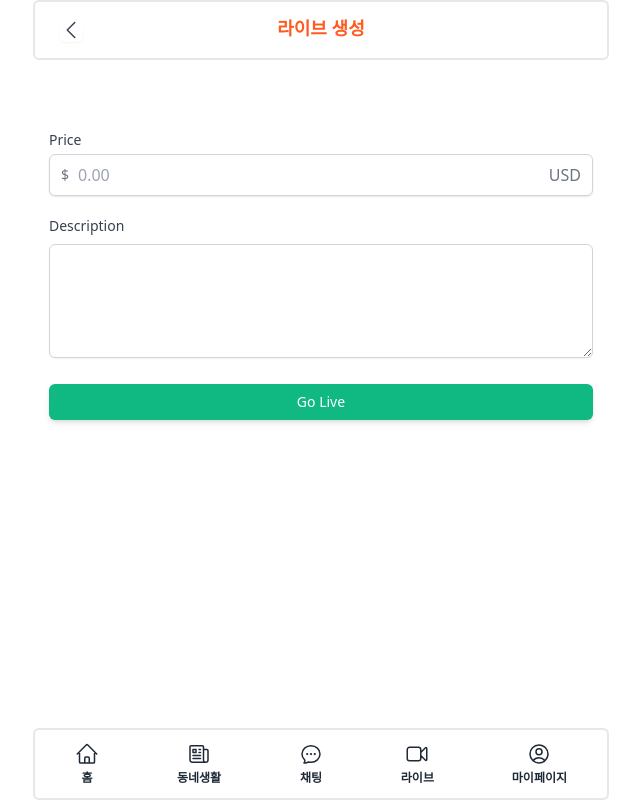
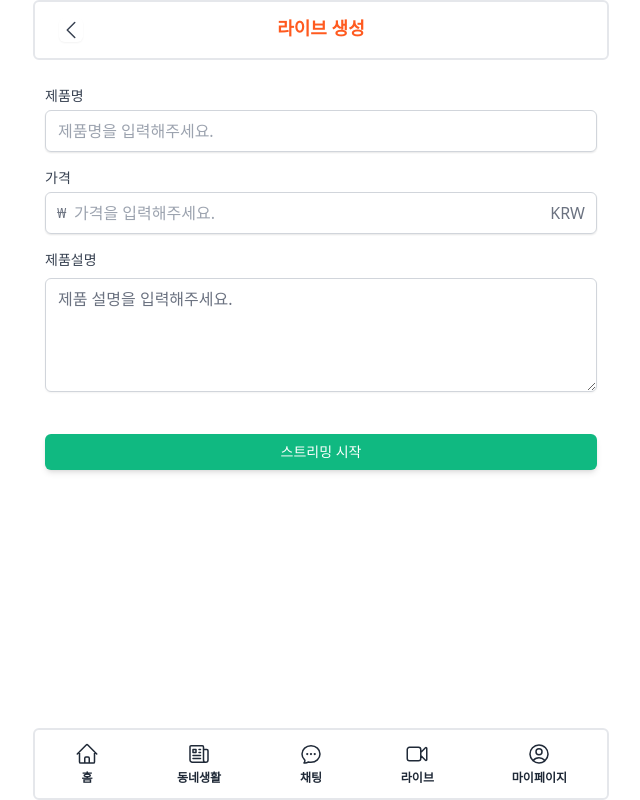
Before and after one commit to sdfwefk11/next-market, a Next.js app: page /stream/create in a window 1280 px wide. Shown: the whole page, without its empty margins (319-959 px from the left). Built offline with nearby package versions, Linux system fonts and the light colour scheme.

Commit message:
Stream Page

```diff
--- a/package.json
+++ b/package.json
@@ -22,6 +22,7 @@
     "iron-session": "^8.0.0-beta.6",
     "next": "13.4.19",
     "next-auth": "^4.24.5",
+    "nextjs-progressbar": "^0.0.16",
     "nodemailer": "^6.9.7",
     "postcss": "8.4.29",
     "react": "18.2.0",
--- a/src/app/api/users/me/route.ts
+++ b/src/app/api/users/me/route.ts
@@ -27,7 +27,6 @@ export async function POST(req: NextRequest) {
         select: { id: true },
       })
     );
-    console.log(alreadyExists);
     if (alreadyExists) {
       return NextResponse.json({
         ok: false,
--- a/src/app/profile/edit/page.tsx
+++ b/src/app/profile/edit/page.tsx
@@ -1,7 +1,6 @@
 "use client";
 import Button from "@/components/button";
 import Input from "@/components/input";
-import ProfileLoading from "@/components/profile-loading";
 import useMutation from "@/libs/client/useMutation";
 import React, { useEffect, useState } from "react";
 import { useForm } from "react-hook-form";
@@ -39,7 +38,6 @@ export default function Edit() {
       return setError("formErrors", { message: "닉네임은 최소 2자입니다." });
     }
     editProfile({ nickName });
-    setNameToggle(data?.message ? false : true);
   };
   useEffect(() => {
     if (data) {
@@ -53,6 +51,7 @@ export default function Edit() {
     <form className="px-4 space-y-7" onSubmit={handleSubmit(onVaild)}>
       <div className="flex items-center space-x-3">
         <div className="w-14 h-14 rounded-full bg-orange-500" />
+        <div>{user.name}</div>
         <label
           htmlFor="picture"
           className="cursor-pointer border-gray-300 py-2 px-3 border rounded-md bg-emerald-500 shadow-sm text-sm text-white transition-colors hover:bg-emerald-600 hover:text-orange-300"
@@ -66,7 +65,7 @@ export default function Edit() {
           className="text-sm font-medium text-gray-700 flex space-x-3 justify-center items-center border rounded-md shadow bg-slate-100"
           htmlFor="name"
         >
-          <h2 className="text-lg font-bold">닉네임</h2>
+          <h2 className="text-lg font-bold">닉네임수정</h2>
           <svg
             className="w-6 h-6 text-gray-500 dark:text-white cursor-pointer hover:text-sky-300 transition-colors"
             aria-hidden="true"
--- a/src/app/stream/create/page.tsx
+++ b/src/app/stream/create/page.tsx
@@ -1,47 +1,54 @@
-import RootLayout from "@/app/layout";
+"use client";
+import Button from "@/components/button";
+import Input from "@/components/input";
 import Navi from "@/components/navi";
+import TextArea from "@/components/textarea";
+import useMutation from "@/libs/client/useMutation";
+import { useForm } from "react-hook-form";
+
+interface CreateStreamDataType {
+  name: string;
+  price: number;
+  description: string;
+}
 
 export default function Create() {
+  const { register, handleSubmit } = useForm<CreateStreamDataType>();
+  const [] = useMutation("/api/lives");
+  const onValid = (data: CreateStreamDataType) => {
+    console.log(data);
+  };
   return (
     <>
       <Navi title="라이브 생성" />
-      <div className="space-y-5 py-10 px-4">
-        <div className="my-5">
-          <label
-            htmlFor="price"
-            className="text-sm font-medium text-gray-700 mb-1 block"
-          >
-            Price
-          </label>
-          <div className="rounded-md shadow-sm relative flex items-center">
-            <div className="absolute left-0 pl-3 flex items-center justify-center pointer-events-none">
-              <span className="text-gray-500 text-sm">$</span>
-            </div>
-            <input
-              id="price"
-              type="text"
-              placeholder="0.00"
-              className="appearance-none pl-7 w-full px-4 py-2 border border-gray-300 rounded-md shadow-sm placeholder-gray-400 focus:outline-none focus:border-emerald-600 focus:ring-emerald-600"
-            />
-            <div className="absolute right-0 pointer-events-none pr-3 flex items-center justify-center">
-              <span className="text-gray-500">USD</span>
-            </div>
-          </div>
-        </div>
-        <div>
-          <label className="text-sm font-medium text-gray-700 mb-1 block">
-            Description
-          </label>
-          <div>
-            <textarea
-              className="mt-1 shadow-sm w-full rounded-md border border-gray-300 focus:ring-emerald-600 focus:outline-none focus:border-emerald-600"
-              rows={4}
-            />
-          </div>
-        </div>
-        <button className="bg-emerald-500 hover:text-orange-300 hover:bg-emerald-600 mt-5 shadow-md text-white rounded-md border-transparent py-2 px-4 text-sm font-medium focus:ring-2 focus:ring-offset-2 focus:ring-emerald-500 focus:outline-none transition w-full">
-          Go Live
-        </button>
+      <div className="px-3">
+        <form onSubmit={handleSubmit(onValid)}>
+          <Input
+            label="제품명"
+            kind="text"
+            type="text"
+            required
+            name="제품명"
+            placeholder="제품명을 입력해주세요."
+            register={register("name", { required: true })}
+          />
+          <Input
+            label="가격"
+            kind="price"
+            type="number"
+            name="가격"
+            required
+            placeholder="가격을 입력해주세요."
+            register={register("price", { required: true })}
+          />
+          <TextArea
+            required
+            label="제품설명"
+            placeholder="제품 설명을 입력해주세요."
+            register={register("description", { required: true })}
+          />
+          <Button text="스트리밍 시작" />
+        </form>
       </div>
     </>
   );
--- a/src/components/input.tsx
+++ b/src/components/input.tsx
@@ -7,6 +7,7 @@ interface InputProps {
   required: boolean;
   kind?: "text" | "phone" | "price";
   register: UseFormRegisterReturn;
+  placeholder?: string;
   // [key: string]: any 모든 prop을 받아오는 shortcut
 }
 
@@ -17,6 +18,7 @@ export default function Input({
   register,
   type,
   required,
+  placeholder,
 }: InputProps) {
   return (
     <div className="my-4">
@@ -32,6 +34,7 @@ export default function Input({
             id={name}
             type={type}
             required={required}
+            placeholder={placeholder}
             {...register}
             className="appearance-none w-full px-3 py-2 border border-gray-300 rounded-md shadow-sm placeholder-gray-400 focus:outline-none focus:ring-emerald-600 focus:border-emerald-600"
           />
@@ -46,6 +49,7 @@ export default function Input({
             type="number"
             id={name}
             required={required}
+            placeholder={placeholder}
             {...register}
             className="appearance-none pl-7 w-full px-3 py-2 border border-gray-300 rounded-md shadow-sm placeholder-gray-400 focus:outline-none focus:ring-emerald-600 focus:border-emerald-600"
           />
@@ -64,6 +68,7 @@ export default function Input({
             {...register}
             type={type}
             required={required}
+            placeholder={placeholder}
             className="appearance-none w-full px-3 py-2 border border-gray-300 rounded-md rounded-l-none shadow-sm placeholder-gray-400 focus:outline-none focus:ring-emerald-600 focus:border-emerald-600"
           />
         </div>
--- a/src/libs/client/useMutation.ts
+++ b/src/libs/client/useMutation.ts
@@ -20,7 +20,9 @@ export default function useMutation<T = any>(
     setState((prev) => ({ ...prev, loading: true }));
     await fetch(url, {
       method: "POST",
-      headers: { "Content-Type": "application/json" },
+      headers: {
+        "Content-Type": "application/json",
+      },
       body: JSON.stringify(data),
     })
       .then((res) => res.json().catch(() => {}))
```
Also changed, not shown: 1 other file (tests, documents, lock files or other folders).
